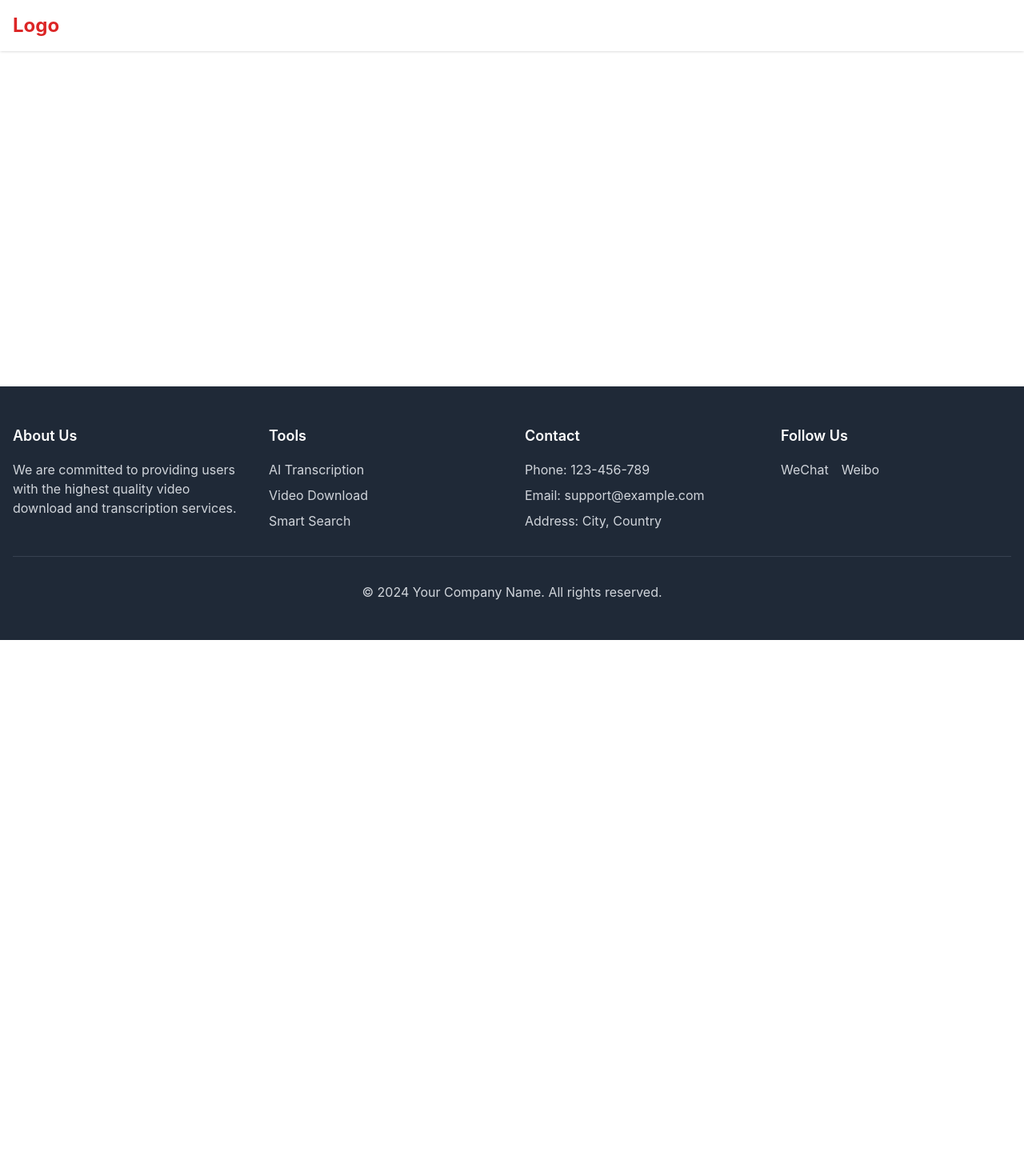
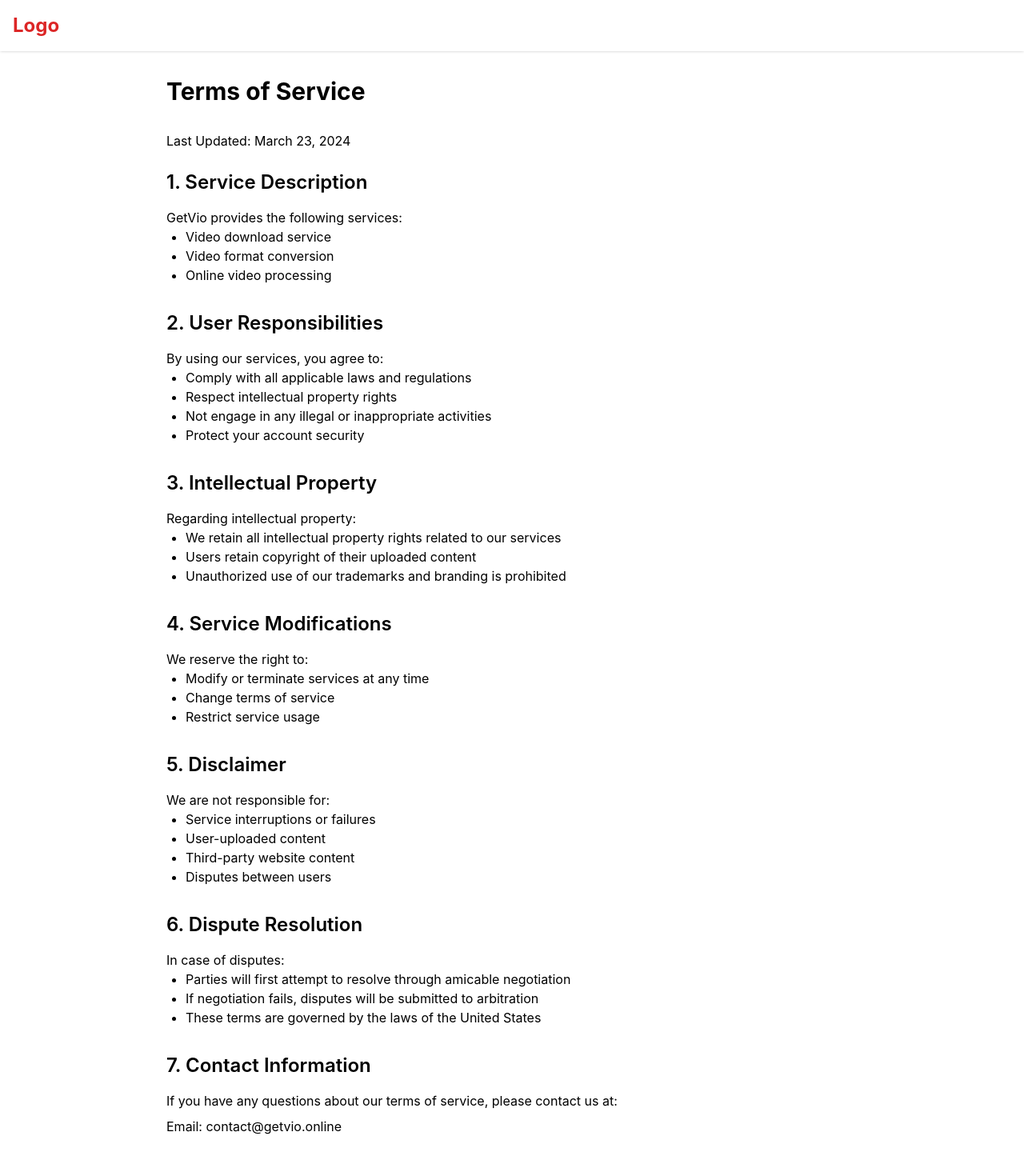
Before and after one commit to teddy920810/downloader2933, a Nuxt app: page /terms-of-service in a window 1280 px wide. Shown: the top 1470 px of the page at 80% size. Before the commit the page ends 800 px from the top, so only its background shows below. Built offline with nearby package versions, Linux system fonts and the light colour scheme.

Commit message:
Translate privacy policy and terms of service to English

```diff
--- /dev/null
+++ b/pages/privacy-policy.vue
@@ -0,0 +1,79 @@
+<template>
+  <div class="container mx-auto px-4 py-8 max-w-4xl">
+    <h1 class="text-3xl font-bold mb-8">Privacy Policy</h1>
+
+    <div class="prose prose-lg">
+      <p class="mb-6">Last Updated: March 23, 2024</p>
+
+      <section class="mb-8">
+        <h2 class="text-2xl font-semibold mb-4">1. Information Collection</h2>
+        <p>We collect information including but not limited to:</p>
+        <ul class="list-disc pl-6 mb-4">
+          <li>Personal information you provide</li>
+          <li>Data generated when using our services</li>
+          <li>Device information and usage statistics</li>
+        </ul>
+      </section>
+
+      <section class="mb-8">
+        <h2 class="text-2xl font-semibold mb-4">2. Information Usage</h2>
+        <p>We use the collected information for:</p>
+        <ul class="list-disc pl-6 mb-4">
+          <li>Providing and improving our services</li>
+          <li>Personalizing user experience</li>
+          <li>Sending service notifications</li>
+          <li>Preventing fraud and abuse</li>
+        </ul>
+      </section>
+
+      <section class="mb-8">
+        <h2 class="text-2xl font-semibold mb-4">3. Information Sharing</h2>
+        <p>We do not sell your personal information. We may share information only in the following cases:</p>
+        <ul class="list-disc pl-6 mb-4">
+          <li>With your explicit consent</li>
+          <li>When required by law</li>
+          <li>To protect our legal rights</li>
+        </ul>
+      </section>
+
+      <section class="mb-8">
+        <h2 class="text-2xl font-semibold mb-4">4. Information Security</h2>
+        <p>We implement appropriate technical and organizational measures to protect your personal information, including:</p>
+        <ul class="list-disc pl-6 mb-4">
+          <li>Data encryption</li>
+          <li>Access controls</li>
+          <li>Regular security assessments</li>
+        </ul>
+      </section>
+
+      <section class="mb-8">
+        <h2 class="text-2xl font-semibold mb-4">5. Your Rights</h2>
+        <p>You have the following rights regarding your personal information:</p>
+        <ul class="list-disc pl-6 mb-4">
+          <li>Access your personal information</li>
+          <li>Correct inaccurate information</li>
+          <li>Delete your information</li>
+          <li>Withdraw consent</li>
+        </ul>
+      </section>
+
+      <section class="mb-8">
+        <h2 class="text-2xl font-semibold mb-4">6. Contact Us</h2>
+        <p>If you have any questions about our privacy policy, please contact us at:</p>
+        <p class="mt-2">Email: contact@getvio.online</p>
+      </section>
+    </div>
+  </div>
+</template>
+
+<script setup>
+useHead({
+  title: 'Privacy Policy - GetVio',
+  meta: [
+    {
+      name: 'description',
+      content: 'GetVio\'s privacy policy, explaining how we collect, use, and protect your personal information.'
+    }
+  ]
+})
+</script>
--- /dev/null
+++ b/pages/terms-of-service.vue
@@ -0,0 +1,89 @@
+<template>
+  <div class="container mx-auto px-4 py-8 max-w-4xl">
+    <h1 class="text-3xl font-bold mb-8">Terms of Service</h1>
+
+    <div class="prose prose-lg">
+      <p class="mb-6">Last Updated: March 23, 2024</p>
+
+      <section class="mb-8">
+        <h2 class="text-2xl font-semibold mb-4">1. Service Description</h2>
+        <p>GetVio provides the following services:</p>
+        <ul class="list-disc pl-6 mb-4">
+          <li>Video download service</li>
+          <li>Video format conversion</li>
+          <li>Online video processing</li>
+        </ul>
+      </section>
+
+      <section class="mb-8">
+        <h2 class="text-2xl font-semibold mb-4">2. User Responsibilities</h2>
+        <p>By using our services, you agree to:</p>
+        <ul class="list-disc pl-6 mb-4">
+          <li>Comply with all applicable laws and regulations</li>
+          <li>Respect intellectual property rights</li>
+          <li>Not engage in any illegal or inappropriate activities</li>
+          <li>Protect your account security</li>
+        </ul>
+      </section>
+
+      <section class="mb-8">
+        <h2 class="text-2xl font-semibold mb-4">3. Intellectual Property</h2>
+        <p>Regarding intellectual property:</p>
+        <ul class="list-disc pl-6 mb-4">
+          <li>We retain all intellectual property rights related to our services</li>
+          <li>Users retain copyright of their uploaded content</li>
+          <li>Unauthorized use of our trademarks and branding is prohibited</li>
+        </ul>
+      </section>
+
+      <section class="mb-8">
+        <h2 class="text-2xl font-semibold mb-4">4. Service Modifications</h2>
+        <p>We reserve the right to:</p>
+        <ul class="list-disc pl-6 mb-4">
+          <li>Modify or terminate services at any time</li>
+          <li>Change terms of service</li>
+          <li>Restrict service usage</li>
+        </ul>
+      </section>
+
+      <section class="mb-8">
+        <h2 class="text-2xl font-semibold mb-4">5. Disclaimer</h2>
+        <p>We are not responsible for:</p>
+        <ul class="list-disc pl-6 mb-4">
+          <li>Service interruptions or failures</li>
+          <li>User-uploaded content</li>
+          <li>Third-party website content</li>
+          <li>Disputes between users</li>
+        </ul>
+      </section>
+
+      <section class="mb-8">
+        <h2 class="text-2xl font-semibold mb-4">6. Dispute Resolution</h2>
+        <p>In case of disputes:</p>
+        <ul class="list-disc pl-6 mb-4">
+          <li>Parties will first attempt to resolve through amicable negotiation</li>
+          <li>If negotiation fails, disputes will be submitted to arbitration</li>
+          <li>These terms are governed by the laws of the United States</li>
+        </ul>
+      </section>
+
+      <section class="mb-8">
+        <h2 class="text-2xl font-semibold mb-4">7. Contact Information</h2>
+        <p>If you have any questions about our terms of service, please contact us at:</p>
+        <p class="mt-2">Email: contact@getvio.online</p>
+      </section>
+    </div>
+  </div>
+</template>
+
+<script setup>
+useHead({
+  title: 'Terms of Service - GetVio',
+  meta: [
+    {
+      name: 'description',
+      content: 'GetVio\'s terms of service, outlining the rules and conditions for using our services.'
+    }
+  ]
+})
+</script>
```
